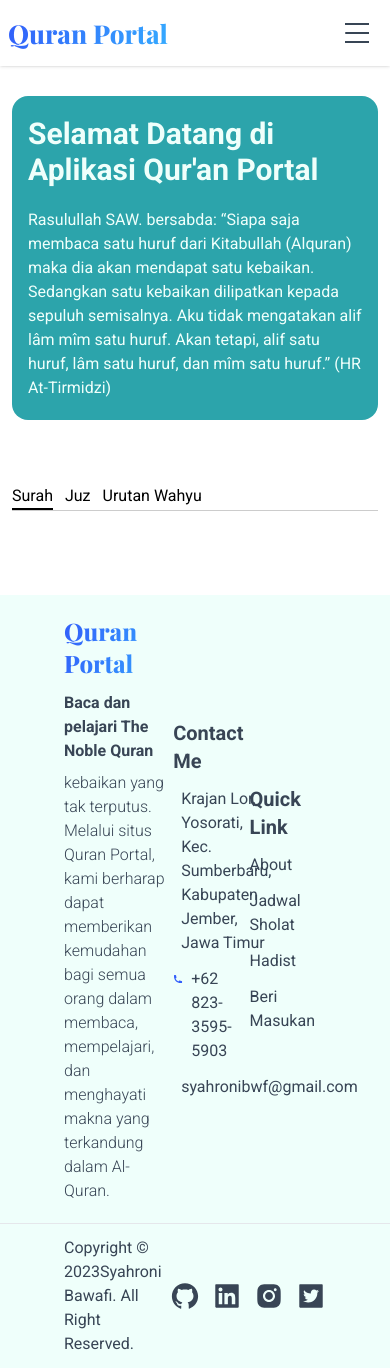
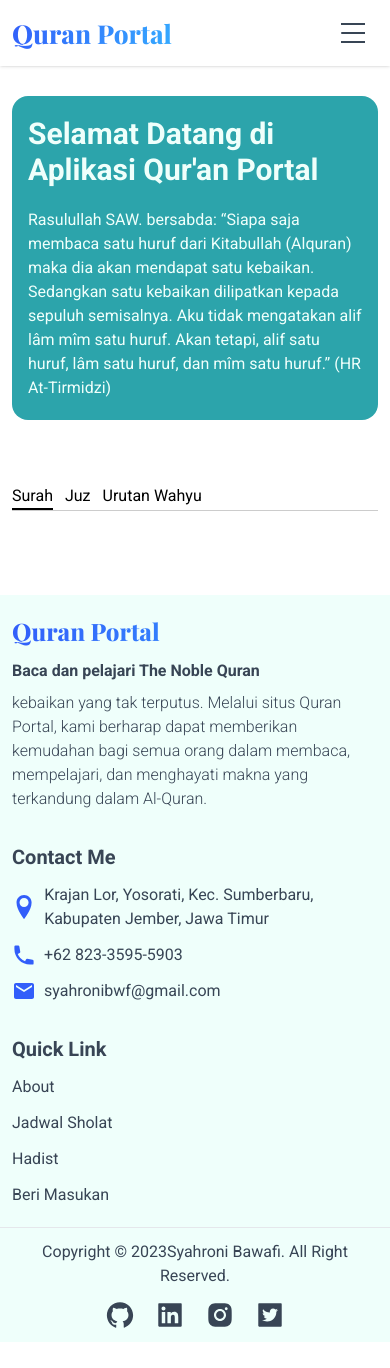
Before and after one commit to bwafi/quran-portal, a Next.js app: page / in a window 390 px wide. After the commit the page ends 1342 px from the top, so only its background shows below. Built offline with nearby package versions, Linux system fonts and the light colour scheme; no server answers.

Commit message:
responsive footer

```diff
--- a/components/Container.jsx
+++ b/components/Container.jsx
@@ -1,7 +1,7 @@
 import React from "react";
 
 const Container = ({ children }) => {
-  return <div className="w-full container px-3 lg:px-16 mx-auto">{children}</div>;
+  return <div className="w-full container px-3 md:px-6 lg:px-16 mx-auto">{children}</div>;
 };
 
 export default Container;
--- a/components/Footer.jsx
+++ b/components/Footer.jsx
@@ -8,8 +8,8 @@
 const Footer = () => {
   return (
     <footer className="w-full bg-white-blue mx-auto text-text">
-      <div className="w-full mx-auto container px-16 flex py-5">
-        <div className="w-5/12">
+      <div className="w-full mx-auto container px-3 md:px-6 lg:px-16 flex flex-col md:flex-row py-5">
+        <div className="w-full md:w-5/12">
           <h2 className="font-fair font-extrabold text-transparent text-2xl bg-clip-text bg-primary">Quran Portal</h2>
           <h4 className="font-bold mt-3">Baca dan pelajari The Noble Quran</h4>
           <p className="font-light mt-2">
@@ -17,10 +17,10 @@
             orang dalam membaca, mempelajari, dan menghayati makna yang terkandung dalam Al-Quran.
           </p>
         </div>
-        <div className="w-7/12 flex justify-around items-center">
-          <ul className="w-6/12 flex flex-col gap-3">
+        <div className="w-full md:w-7/12 flex flex-col md:flex-row justify-around md:items-center mt-8 md:mt-0">
+          <ul className="w-full md:w-6/12 flex flex-col gap-3">
             <h1 className="font-bold text-xl">Contact Me</h1>
-            <li className="flex">
+            <li className="flex items-center">
               <ImLocation className="text-4xl text-primary mr-2" />
               <a href="https://goo.gl/maps/xDUVexiESDCnuNMe9" target="_blank " className="shrink hover:text-primary">
                 Krajan Lor, Yosorati, Kec. Sumberbaru, Kabupaten Jember, Jawa Timur
@@ -48,7 +48,7 @@
             </li>
           </ul>
 
-          <ul className="flex flex-col gap-3">
+          <ul className="flex flex-col gap-3 mt-8 md:mt-0">
             <h1 className="font-bold text-xl">Quick Link</h1>
             <li className="hover:text-primary">
               <Link href="/about">About</Link>
@@ -65,8 +65,8 @@
           </ul>
         </div>
       </div>
-      <div className="w-full mx-auto container px-16 flex justify-between py-3 border-t">
-        <p>
+      <div className="w-full mx-auto container px-3 md:px-6 lg:px-16 flex flex-col md:flex-row justify-between py-3 border-t">
+        <p className="text-center md:text-left">
           Copyright &copy; 2023
           <a href="https://www.instagram.com/itssyahroni/" target="_blank" className="hover:text-primary">
             Syahroni Bawafi
@@ -74,7 +74,7 @@
           . All Right Reserved.
         </p>
 
-        <div className="flex items-center gap-3">
+        <div className="flex justify-center mt-3 md:mt-0 items-center gap-5 md:gap-3">
           <a href="https://github.com/bwafi" target="_blank">
             <AiFillGithub className="text-3xl hover:text-primary" />
           </a>
--- a/components/Navbar.jsx
+++ b/components/Navbar.jsx
@@ -3,7 +3,6 @@
 import HumburgerMenu from "./ui/HumburgerMenu";
 import { AnimatePresence, motion } from "framer-motion";
 import NavList, { NavInput } from "./ui/NavList";
-import Container from "./Container";
 
 const Navbar = ({ className = "fixed" }) => {
   const [humburgerMenu, setHumburgerMenu] = useState(false);
@@ -15,7 +14,7 @@
   return (
     <>
       <nav className={`${className} top-0 left-0 w-full bg-white text-text py-2 lg:py-4 shadow z-50`}>
-        <div className="w-full mx-auto container px-2 md:px-8 flex items-center justify-between">
+        <div className="w-full mx-auto container px-3 md:px-6 lg:px-16 flex items-center justify-between">
           <div className="lg:w-3/12">
             <a href="/">
               <h2 className="font-fair font-extrabold text-transparent text-[26px] bg-clip-text bg-primary">
@@ -26,7 +25,7 @@
 
           <HumburgerMenu humburgerMenu={humburgerMenu} handleHumburgerMenu={handleHumburgerMenu} />
 
-          <div className="lg:flex justify-between w-full gap-24 items-center hidden shrink">
+          <div className="lg:flex justify-around w-full lg:gap-10 xl:gap-24 items-center hidden">
             <NavList />
             <NavInput />
           </div>
@@ -39,8 +38,8 @@
             animate={{ opacity: 1, y: 0 }}
             exit={{ opacity: 0, y: -20 }}
             transition={{ duration: 0.2, ease: [0.25, 0.46, 0.45, 0.94] }}
-            className="fixed w-full lg:hidden top-16 md:top-[82px] bg-white max-h-80 py-6 shadow z-30">
-            <div className="container w-full mx-auto px-2 md:px-8 flex flex-col gap-5">
+            className="fixed w-full lg:hidden top-16 bg-white max-h-80 py-6 shadow z-30">
+            <div className="container w-full mx-auto px-3 md:px-6 lg:px-16 flex flex-col gap-5">
               <NavList />
               <NavInput />
             </div>
--- a/components/ui/NavList.jsx
+++ b/components/ui/NavList.jsx
@@ -37,7 +37,7 @@
   console.log(darkMode);
 
   return (
-    <div className=" order-1 lg:order-2 flex items-center gap-1 sm:gap-3">
+    <div className="order-1 lg:order-2 flex items-center gap-1 sm:gap-3">
       <form className="flex items-center">
         <input
           type="text"
```
